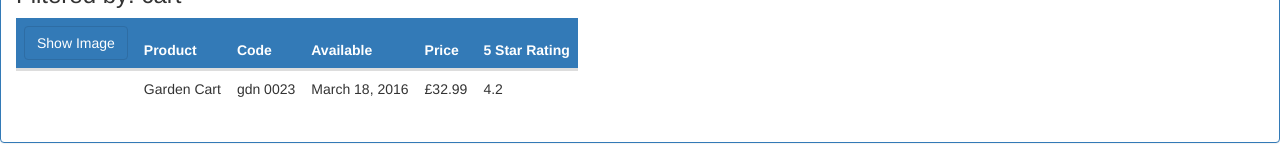
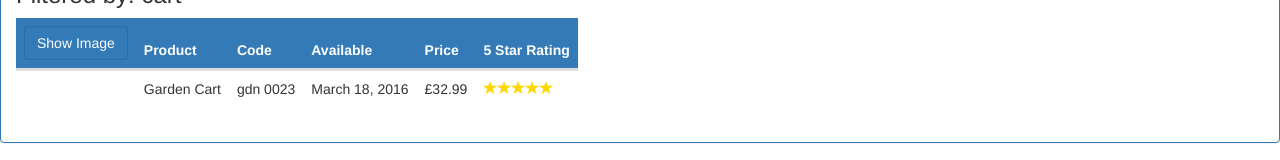
Before and after one commit to Graham-Langridge/Angular_GettingStarted, an Angular app: page / in a window 1280 px wide. Shown: the part 205-365 px from the top of the page. Built offline with nearby package versions, Linux system fonts and the light colour scheme.

Commit message:
Star Component - Nested components with Input and Output events.

```diff
--- a/src/app/Products/product-list.component.html
+++ b/src/app/Products/product-list.component.html
@@ -47,7 +47,10 @@
                         <td>{{product.productCode | lowercase | convertToSpaces: '-'}}</td>
                         <td>{{product.releaseDate}}</td>
                         <td>{{product.price | currency:'GBP':true:'1.2-2' }}</td>
-                        <td>{{product.starRating}}</td>
+                        <td><pm-star
+                            [rating]='product.starRating'
+                            (ratingClicked)='onRatingClicked($event)' >
+                        </pm-star></td>
                     </tr>
                 </tbody>
             </div>
--- a/src/app/Products/product-list.component.ts
+++ b/src/app/Products/product-list.component.ts
@@ -43,7 +43,7 @@ export class ProductListComponent implements OnInit {
             'releaseDate': 'March 18, 2016',
             'description': '15 gallon capacity rolling garden cart',
             'price': 32.99,
-            'starRating': 4.2,
+            'starRating': 4.5,
             'imageUrl': 'http://openclipart.org/image/300px/svg_to_png/58471/garden_cart.png'
         },
         {
@@ -63,6 +63,10 @@ export class ProductListComponent implements OnInit {
         this.listFilter = 'cart';
     }
 
+    onRatingClicked(message: string): void {
+        this.pageTitle = 'Product List: ' + message;
+    }
+
     performFilter(filterBy: string): IProduct[] {
         filterBy = filterBy.toLocaleLowerCase();
         return this.products.filter((product: IProduct) =>
--- a/src/app/app.module.ts
+++ b/src/app/app.module.ts
@@ -4,6 +4,7 @@ import { FormsModule } from '@angular/forms';
 import { AppComponent } from './app.component';
 import { ProductListComponent } from './Products/product-list.component';
 import { ConvertToSpacesPipe } from './shared/convert-to-spaces.pipe';
+import { StarComponent } from './shared/star.component';
 
 @NgModule({
   imports: [
@@ -13,6 +14,7 @@ import { ConvertToSpacesPipe } from './shared/convert-to-spaces.pipe';
   declarations: [
     AppComponent,
     ProductListComponent,
+    StarComponent,
     ConvertToSpacesPipe
   ],
   bootstrap: [AppComponent],
--- a/src/app/shared/star.component.css
+++ b/src/app/shared/star.component.css
@@ -4,3 +4,6 @@
 div {
     cursor: pointer;
 }
+span.glyphicon {
+    color: gold;
+}
--- a/src/app/shared/star.component.html
+++ b/src/app/shared/star.component.html
@@ -1,6 +1,7 @@
 <div class="crop"
     [style.width.px]="starWidth"
-    [title]="rating">
+    [title]="rating"
+    (click)="onClick()">
     <div style="width: 86px">
         <span class="glyphicon glyphicon-star"></span>
         <span class="glyphicon glyphicon-star"></span>
--- /dev/null
+++ b/src/app/shared/star.component.ts
@@ -0,0 +1,22 @@
+import { Component, OnChanges, Input, EventEmitter, Output } from '@angular/core';
+import { stringify } from '@angular/core/src/util';
+
+@Component({
+    selector: 'pm-star',
+    templateUrl: './star.component.html',
+    styleUrls: ['./star.component.css']
+})
+export class StarComponent implements OnChanges {
+    @Input() rating: number;
+    starWidth: number;
+    @Output() ratingClicked: EventEmitter<string> =
+    new EventEmitter<string>();
+
+    ngOnChanges(): void {
+        this.starWidth = this.rating * 86 / 5;
+    }
+
+    onClick(): void {
+        this.ratingClicked.emit(`The rating ${this.rating} was clicked!`);
+    }
+}
```
